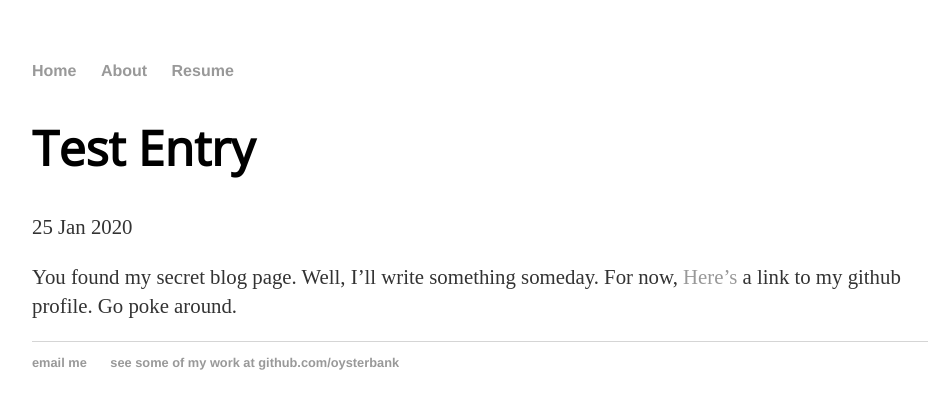
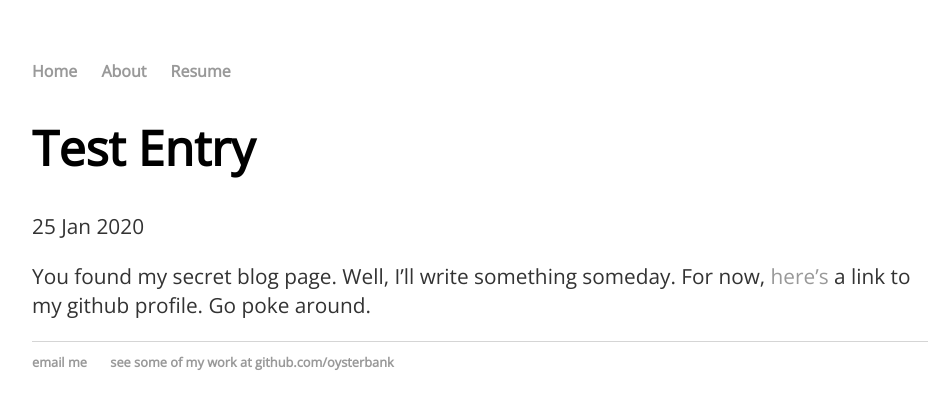
Before and after one commit to oysterbank/oysterbank.github.io, a Jekyll site: the page built from _posts/2020-01-25-test-entry.md, in a window 1280 px wide. Shown: the top 409 px of the page, without its empty margins (160-1101 px from the left). Built offline with Jekyll 4.4.1, drawn with Linux system fonts in a browser that asks for light colours.

Commit message:
Extend open sans usage.

```diff
--- a/_posts/2020-01-25-test-entry.md
+++ b/_posts/2020-01-25-test-entry.md
@@ -5,4 +5,4 @@
 ---
 
 You found my secret blog page. Well, I'll write something someday.
-For now, [Here's](https://github.com/oysterbank) a link to my github profile. Go poke around.
+For now, [here's](https://github.com/oysterbank) a link to my github profile. Go poke around.
--- a/css/main.css
+++ b/css/main.css
@@ -1,17 +1,16 @@
-body { margin: 60px auto; width: 70%; }
+body { margin: 60px auto; width: 70%; font-family: 'Open Sans', 'Helvetica', 'Arial', 'Sans-Serif'; }
 
 a { text-decoration: none; color: #999; }
 a:hover { text-decoration: underline; }
 
 p, ul { font-size: 1.3em; line-height: 1.4em; color: #333; }
 
-h1, h2, h3, h4 { font-family: 'Open Sans', 'Helvetica', 'Arial', 'Sans-Serif'; }
 h1 { font-size: 3em;  }
 h2 { font-size: 2.7em; }
 h3 { font-size: 2.3em; }
 h4 { font-size: 1.9em; }
 
-nav ul, footer ul { font-size: 1em; font-family: 'Helvetica', 'Arial', 'Sans-Serif'; padding: 0px; list-style: none; font-weight: bold; }
+nav ul, footer ul { font-size: 1em; padding: 0px; list-style: none; font-weight: bold; }
 nav ul li, footer ul li { display: inline; margin-right: 20px; }
 
 footer { border-top: 1px solid #d5d5d5; font-size: .8em; }
@@ -25,6 +24,6 @@
 .cv h1 { font-size: 3em; }
 .cv h2 { font-size: 2em; }
 .cv h3 { font-size: 1.5em; }
-.cv address, .cv .download { font-family: 'Helvetica', 'Arial', 'Sans-Serif'; }
+/* .cv address, .cv .download { } */
 .cv address, .cv p { font-size: 1.2em; }
 .cv .download { float: right; font-size: .8em; text-transform: uppercase; }
```
